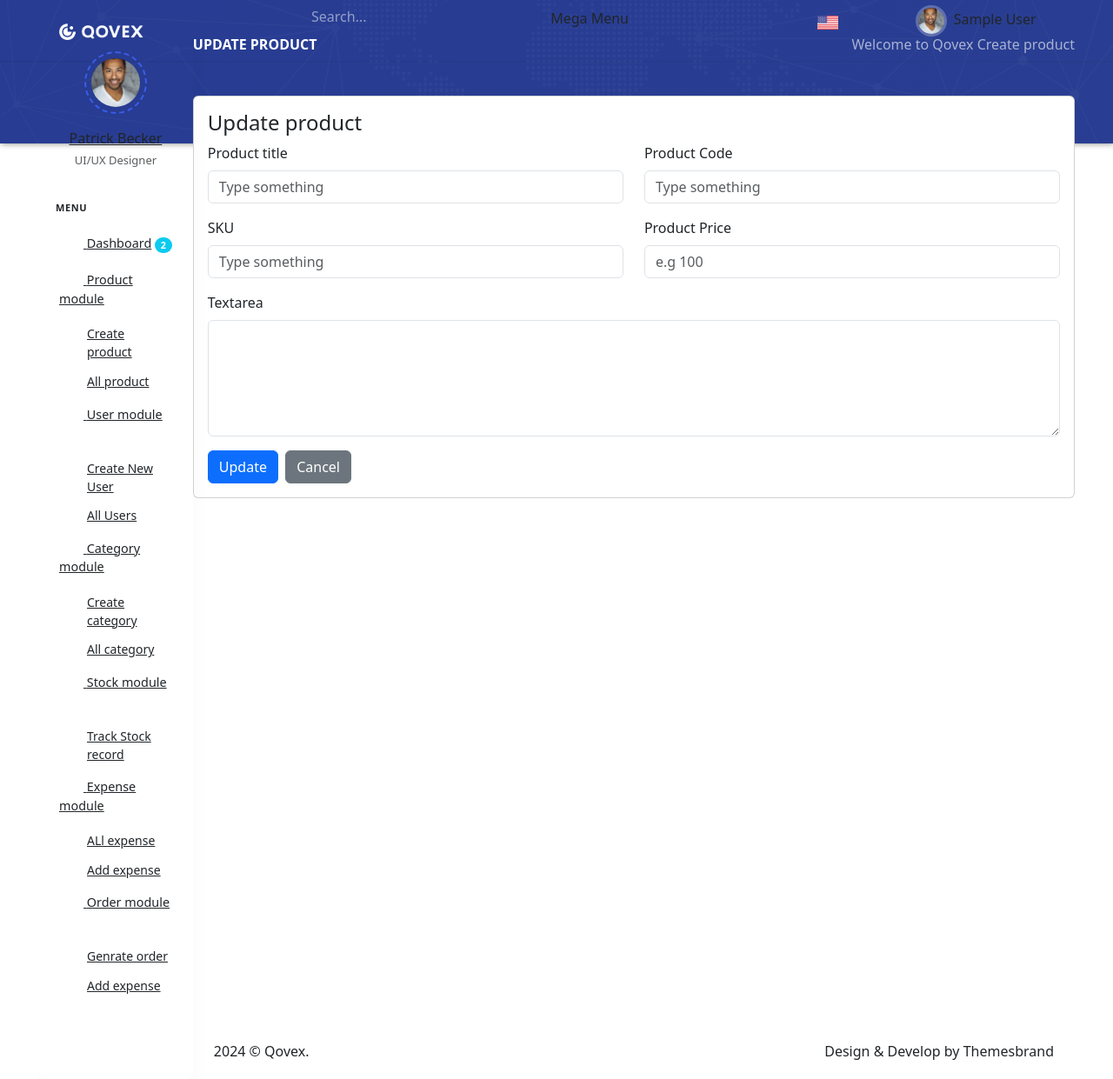
After one commit to hafizsameer11/inventory_management, a PHP site: page /update-product.php?pid=1 in a window 1280 px wide. The commit adds this page. Shown: the whole page at 87% size. Run offline with PHP 8.4, Linux system fonts and the light colour scheme; the visitor is signed in with stand-in values (Sample User, id 1); data that the repository does not hold is empty; some libraries are stand-ins or nearby versions.

Commit message:
db updated

```diff
--- a/backend/controller/db.php
+++ b/backend/controller/db.php
@@ -55,6 +55,7 @@ class db
         $query = "UPDATE `" . $table . "` SET ";
         foreach ($data as $key => $value) {
             $query .= "`" . $key . "`='" . $value . "',";
+            // $query.=`title`='
         }
         $query = rtrim($query, ',');
         $query .= " WHERE " . $where . ";";
@@ -69,7 +70,13 @@ class db
         $sql = mysqli_query($this->mysqli, $delete);
         if ($sql) {
             if ($location != null) {
+                session_start();
+                $_SESSION['message'] = 'Data deleted';
+                $_SESSION['status']=true;
+                $_SESSION['success']='success';
                 header('location:' . $location);
+                exit();
+
             }
             return true;
 
@@ -81,14 +88,18 @@ class db
     {
         if ($where == null) {
             $select = "SELECT " . $column . " FROM `" . $table . "`;";
-        } else {
+            $result = mysqli_query($this->mysqli, $select);
+            $records = [];
+            while ($row = mysqli_fetch_assoc($result)) {
+                array_push($records, $row);
+            }
+        }
+        else {
             $select = " SELECT " . $column . " FROM `" . $table . "` WHERE " . $where . " ; ";
+            $result = mysqli_query($this->mysqli, $select);
+            $records =mysqli_fetch_assoc($result);
         }
-        $result = mysqli_query($this->mysqli, $select);
-        $records = [];
-        while ($row = mysqli_fetch_assoc($result)) {
-            array_push($records, $row);
-        }
+
         return $records;
     }
 
--- a/include/head.php
+++ b/include/head.php
@@ -17,5 +17,7 @@
     <link href="assets/css/icons.min.css" rel="stylesheet" type="text/css" />
     <!-- App Css-->
     <link href="assets/css/app.min.css" id="app-style" rel="stylesheet" type="text/css" />
+    <script src="https://unpkg.com/sweetalert/dist/sweetalert.min.js"></script>
+
 
 </head>
--- /dev/null
+++ b/update-product.php
@@ -0,0 +1,177 @@
+<!doctype html>
+<html lang="en">
+
+
+<?php
+include_once 'include/head.php';
+session_start();
+if (isset($_SESSION['uid']) && isset($_GET['pid'])) {
+} else {
+    header('location:login.php');
+}
+?>
+
+<body data-layout="detached" data-topbar="colored">
+
+
+
+    <!-- <body data-layout="horizontal" data-topbar="dark"> -->
+
+    <div class="container-fluid">
+        <!-- Begin page -->
+        <div id="layout-wrapper">
+
+
+            <?php
+            include_once 'include/header.php';
+            include_once 'backend/controller/db.php';
+            $pid = $_GET['pid'];
+            $db = new db();
+            $condition = "`id`='$pid'";
+            $record = $db->select('*', 'product', $condition);
+
+            ?>
+
+
+
+            <?php
+            include_once 'include/sidebar.php';
+            ?>
+
+
+            <div class="main-content">
+
+                <div class="page-content">
+
+                    <!-- start page title -->
+                    <div class="row">
+                        <!-- <?php
+                                echo "<pre>";
+                                print_r($record);
+                                echo "</pre>";
+                                ?> -->
+                        <div class="col-12">
+                            <div class="page-title-box d-flex align-items-center justify-content-between">
+                                <h4 class="page-title mb-0 font-size-18">Update Product</h4>
+
+                                <div class="page-title-right">
+                                    <ol class="breadcrumb m-0">
+                                        <li class="breadcrumb-item active">Welcome to Qovex Create product</li>
+                                    </ol>
+                                </div>
+
+                            </div>
+                        </div>
+                    </div>
+                    <div class="row d-flex justify-content-center">
+                        <div class="col-lg-12">
+                            <div class="card">
+                                <div class="card-body">
+                                    <h4 class="card-title">Update product</h4>
+
+                                    <form class="custom-validation" action="backend\manager\product-manager.php" novalidate="" method="post">
+                                        <div class="row">
+
+                                                <input type="text" name="pid" hidden class="form-control" value="<?php echo $record['id'] ?>" placeholder="Type something">
+
+                                            <div class="mb-3 col-lg-6">
+                                                <label class="form-label">Product title</label>
+                                                <input type="text" name="title" class="form-control" value="<?php echo $record['title'] ?>" placeholder="Type something">
+                                            </div>
+                                            <div class="mb-3 col-lg-6">
+                                                <label class="form-label"> Product Code</label>
+                                                <input type="text" name="product_code" class="form-control" value="<?php echo $record['product_code'] ?>" placeholder="Type something">
+                                            </div>
+                                            <div class="mb-3 col-lg-6">
+                                                <label class="form-label"> SKU </label>
+                                                <input type="text" value="<?php echo $record['SKU'] ?>" name="sku" class="form-control" placeholder="Type something">
+                                            </div>
+                                            <!-- <div class="mb-3 col-lg-6">
+                                                <label class="form-label"> SKU </label>
+                                                <input type="text" name="sku" class="form-control" placeholder="Type something">
+                                            </div> -->
+
+
+                                            <div class="mb-3 col-lg-6">
+                                                <label class="form-label">Product Price</label>
+                                                <div>
+                                                    <input type="text" id="" class="form-control" name="price" value="<?php echo $record['price'] ?>" placeholder="e.g 100">
+                                                </div>
+
+                                            </div>
+                                        </div>
+
+
+
+                                        <div class="mb-3">
+                                            <label class="form-label">Textarea</label>
+                                            <div>
+                                                <textarea required="" class="form-control" rows="5" name="discription"> <?php echo $record['discription'] ?></textarea>
+                                            </div>
+                                        </div>
+                                        <div>
+                                            <div>
+                                                <button type="submit" class="btn btn-primary waves-effect waves-light me-1" name="update">
+                                                    Update
+                                                </button>
+                                                <button type="reset" class="btn btn-secondary waves-effect">
+                                                    Cancel
+                                                </button>
+                                            </div>
+                                        </div>
+                                    </form>
+
+                                </div>
+                            </div>
+                        </div>
+                    </div>
+                    <!-- end page title -->
+
+                    <!-- end row -->
+                </div>
+                <!-- End Page-content -->
+
+                <footer class="footer">
+                    <div class="container-fluid">
+                        <div class="row">
+                            <div class="col-sm-6">
+                                <script>
+                                    document.write(new Date().getFullYear())
+                                </script> © Qovex.
+                            </div>
+                            <div class="col-sm-6">
+                                <div class="text-sm-end d-none d-sm-block">
+                                    Design & Develop by Themesbrand
+                                </div>
+                            </div>
+                        </div>
+                    </div>
+                </footer>
+            </div>
+            <!-- end main content-->
+
+        </div>
+        <!-- END layout-wrapper -->
+
+    </div>
+    <!-- end container-fluid -->
+
+    <!-- Right Sidebar -->
+
+    <?php
+    include_once 'include/right_sidebar.php';
+    ?>
+
+
+    <!-- /Right-bar -->
+
+    <!-- Right bar overlay-->
+    <div class="rightbar-overlay"></div>
+
+    <?php
+    include_once 'include/js_link.php';
+    ?>
+
+</body>
+
+</html>
```
Also changed, not shown: all-product.php (+12 -1 lines), backend/controller/### Product Management System in PHP wit.md (added, +44 -0 lines), backend/manager/product-manager.php (+13 -2 lines).
